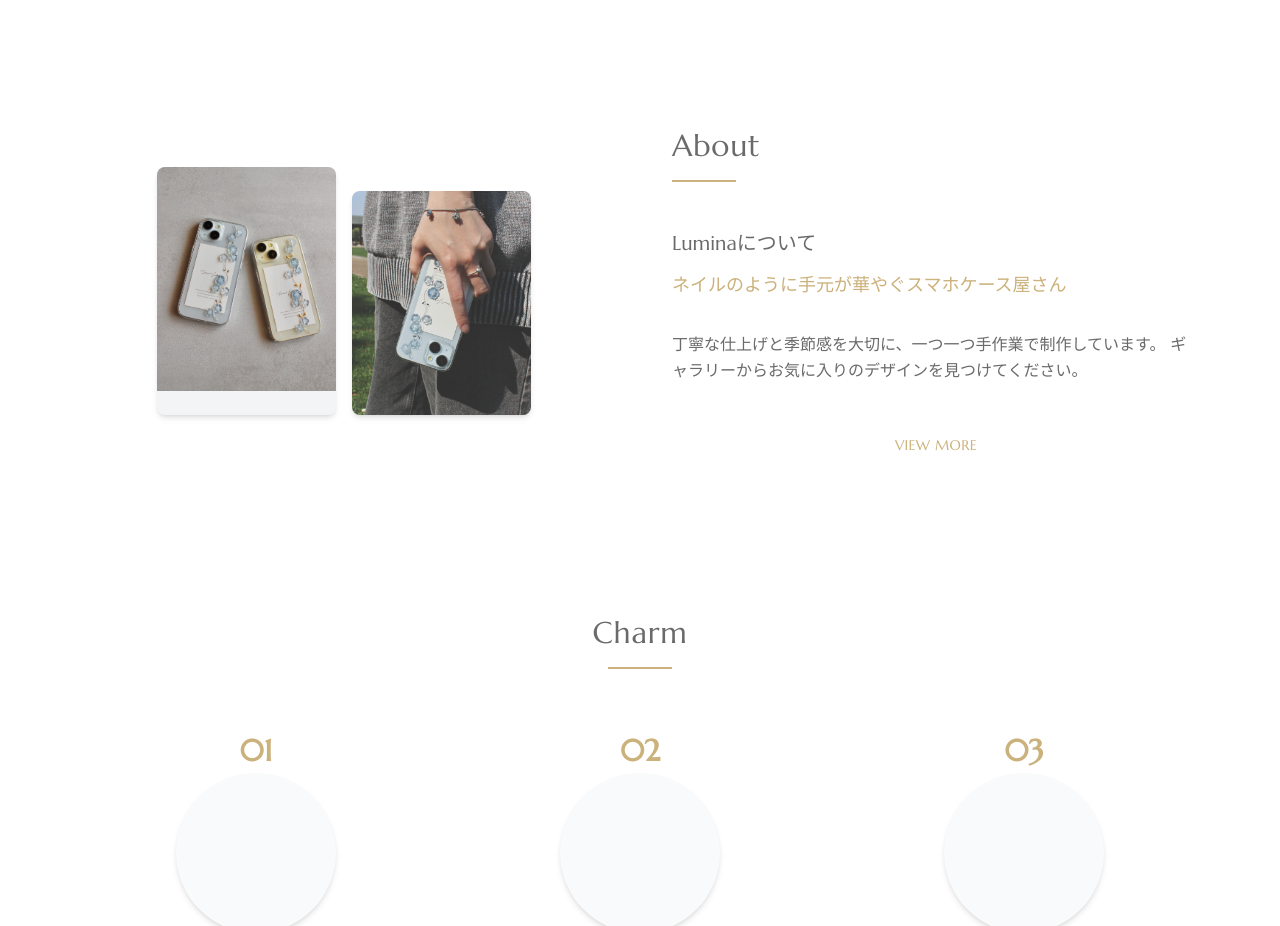
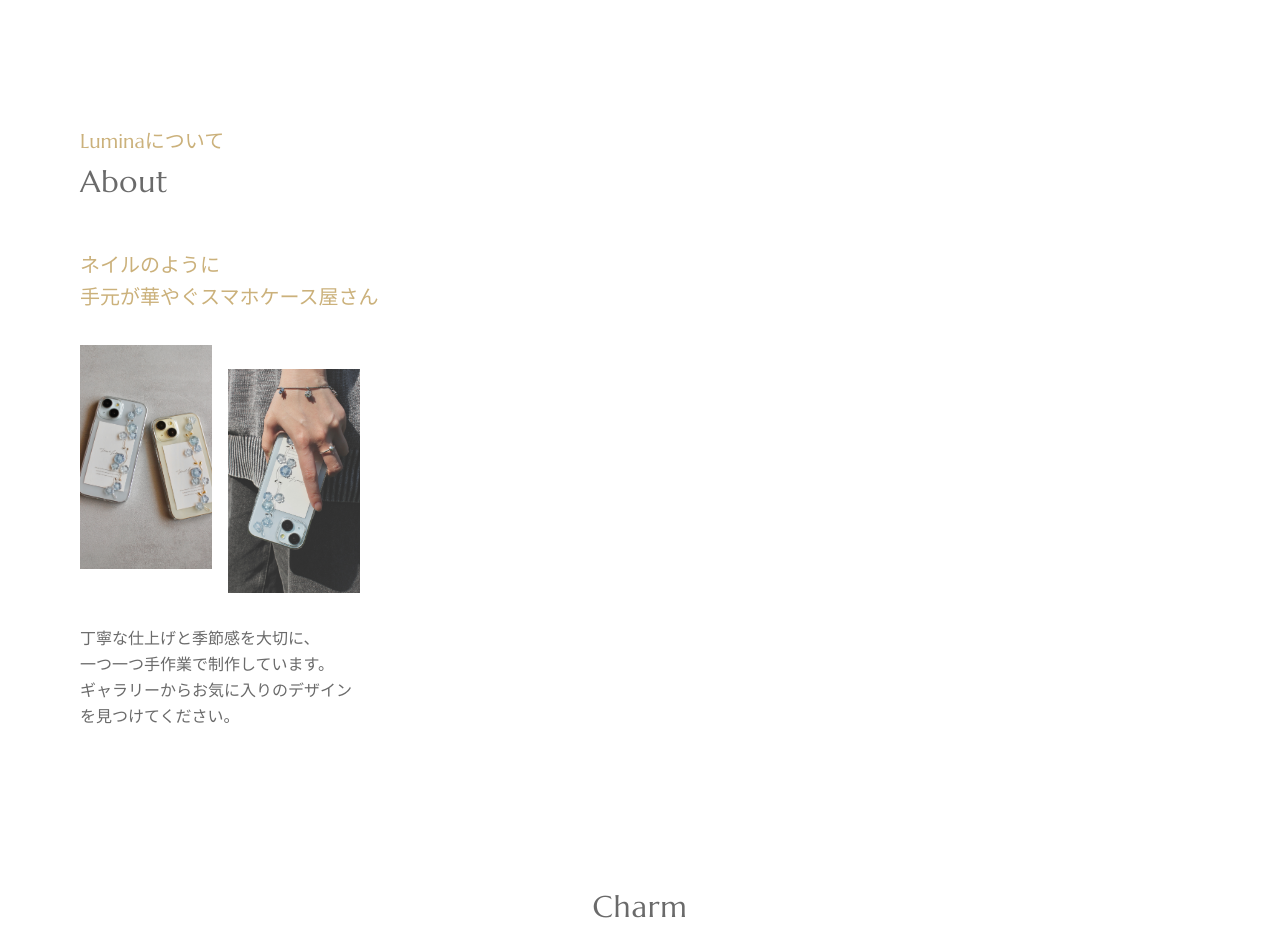
Before and after one commit to Mugichan-maru/floral-lumina, a Next.js app: page / in a window 1280 px wide. Shown: the part 2140-3066 px from the top of the page. Built offline with nearby package versions, Linux system fonts and the light colour scheme.

Commit message:
fix: About layout

```diff
--- a/src/components/About.tsx
+++ b/src/components/About.tsx
@@ -17,6 +17,35 @@ export default function About() {
       <div className="max-w-6xl mx-auto px-4">
         {/* モバイル: 縦積み、デスクトップ: 横並び */}
         <div className="flex flex-col gap-8 md:flex-row md:items-center md:gap-16">
+          {/* テキストエリア */}
+          <motion.div
+            className="text-center md:w-1/2 md:text-left"
+            initial="hidden"
+            animate={isInView ? "visible" : "hidden"}
+            variants={fadeInRight}
+          >
+            <h3 className="text-base text-brand-gold font-display mb-2 md:text-xl">
+              Luminaについて
+            </h3>
+            <motion.div className="mb-8 md:mb-12" variants={fadeInUp}>
+              <h2 className="text-2xl font-display tracking-wide mb-4 text-gray-text md:text-3xl">
+                About
+              </h2>
+            </motion.div>
+
+            <motion.div
+              className="space-y-6 md:space-y-8"
+              variants={fadeInUp}
+              transition={{ delay: 0.2 }}
+            >
+              <div>
+                <p className="text-xl font-body leading-relaxed text-brand-gold font-body md:text-xl">
+                  ネイルのように
+                  <br />
+                  手元が華やぐスマホケース屋さん
+                </p>
+              </div>
+
               {/* 画像エリア */}
               <motion.div
                 className="flex justify-center md:w-1/2"
@@ -26,7 +55,7 @@ export default function About() {
               >
                 <div className="grid grid-cols-2 gap-4 max-w-sm">
                   <motion.div
-                className="bg-gray-100 rounded-lg overflow-hidden shadow-md"
+                    className="overflow-hidden"
                     variants={fadeInUp}
                     transition={{ delay: 0.2 }}
                   >
@@ -39,7 +68,7 @@ export default function About() {
                     />
                   </motion.div>
                   <motion.div
-                className="bg-gray-100 rounded-lg overflow-hidden shadow-md mt-6"
+                    className="overflow-hidden mt-6"
                     variants={fadeInUp}
                     transition={{ delay: 0.4 }}
                   >
@@ -53,51 +82,17 @@ export default function About() {
                   </motion.div>
                 </div>
               </motion.div>
-
-          {/* テキストエリア */}
-          <motion.div
-            className="text-center md:w-1/2 md:text-left"
-            initial="hidden"
-            animate={isInView ? "visible" : "hidden"}
-            variants={fadeInRight}
-          >
-            <motion.div className="mb-8 md:mb-12" variants={fadeInUp}>
-              <h2 className="text-2xl font-display tracking-wide mb-4 text-gray-text md:text-3xl">
-                About
-              </h2>
-              <div className="w-12 h-0.5 bg-brand-gold mx-auto md:mx-0 md:w-16"></div>
-            </motion.div>
-
-            <motion.div
-              className="space-y-6 md:space-y-8"
-              variants={fadeInUp}
-              transition={{ delay: 0.2 }}
-            >
               <div>
-                <h3 className="text-lg font-display text-gray-text mb-3 md:text-xl">
-                  Luminaについて
-                </h3>
-                <p className="text-base font-display leading-relaxed text-brand-gold font-body md:text-lg">
-                  ネイルのように手元が華やぐスマホケース屋さん
+                <p className="text-base font-display leading-relaxed text-gray-text font-body md:text-base">
+                  丁寧な仕上げと季節感を大切に、
+                  <br />
+                  一つ一つ手作業で制作しています。
+                  <br />
+                  ギャラリーからお気に入りのデザイン
+                  <br />
+                  を見つけてください。
                 </p>
               </div>
-
-              <div>
-                <p className="text-sm font-display leading-relaxed text-gray-text font-body md:text-base">
-                  丁寧な仕上げと季節感を大切に、一つ一つ手作業で制作しています。
-                  ギャラリーからお気に入りのデザインを見つけてください。
-                </p>
-              </div>
-            </motion.div>
-
-            <motion.div
-              className="text-center mt-8 md:mt-12"
-              variants={fadeInUp}
-              transition={{ delay: 0.4 }}
-            >
-              <button className="text-brand-gold hover:text-gray-text transition-colors duration-300 text-sm font-display tracking-wide uppercase">
-                view more
-              </button>
             </motion.div>
           </motion.div>
         </div>
```
Lines whose indentation alone changed are shown as unchanged.
